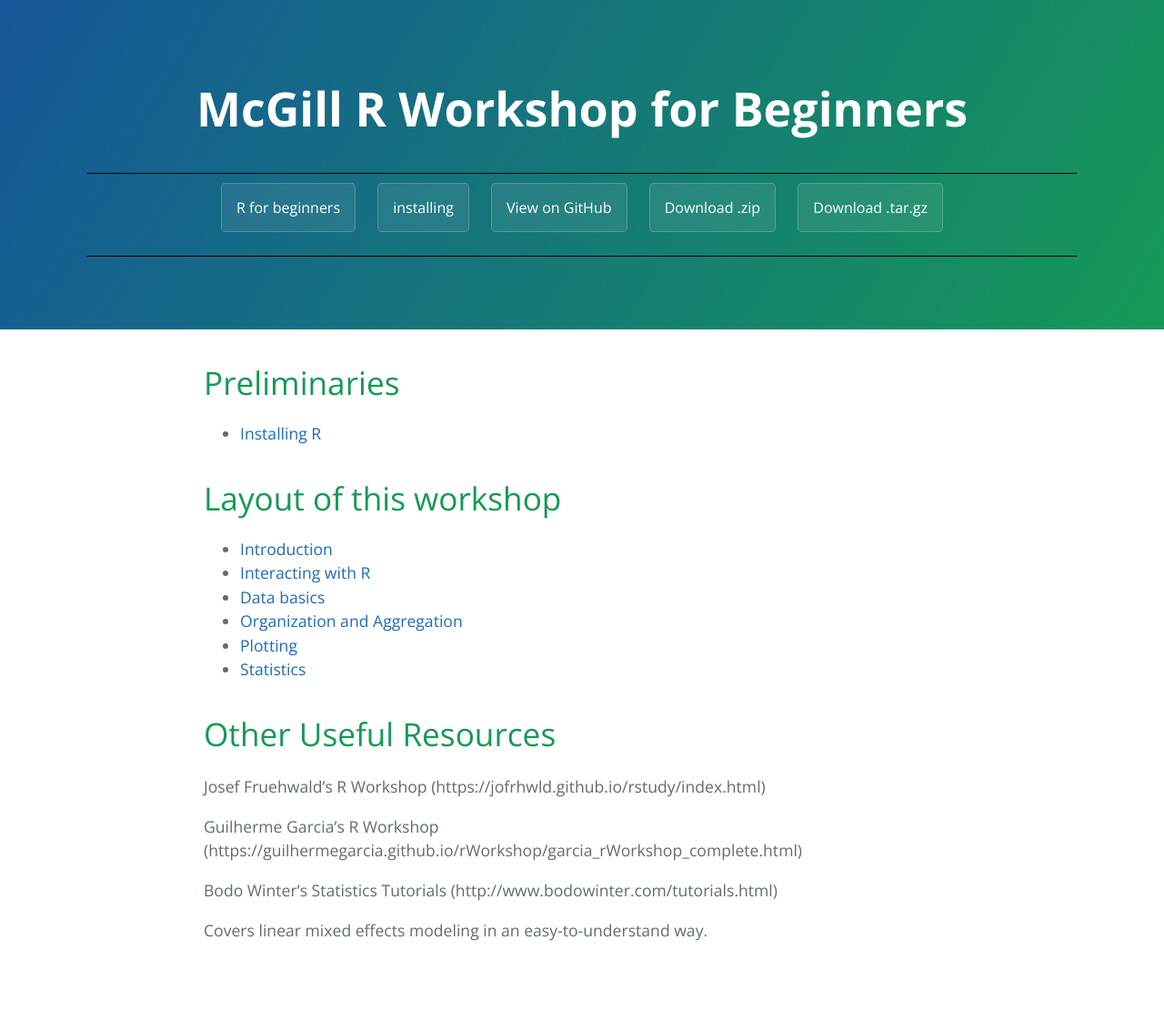
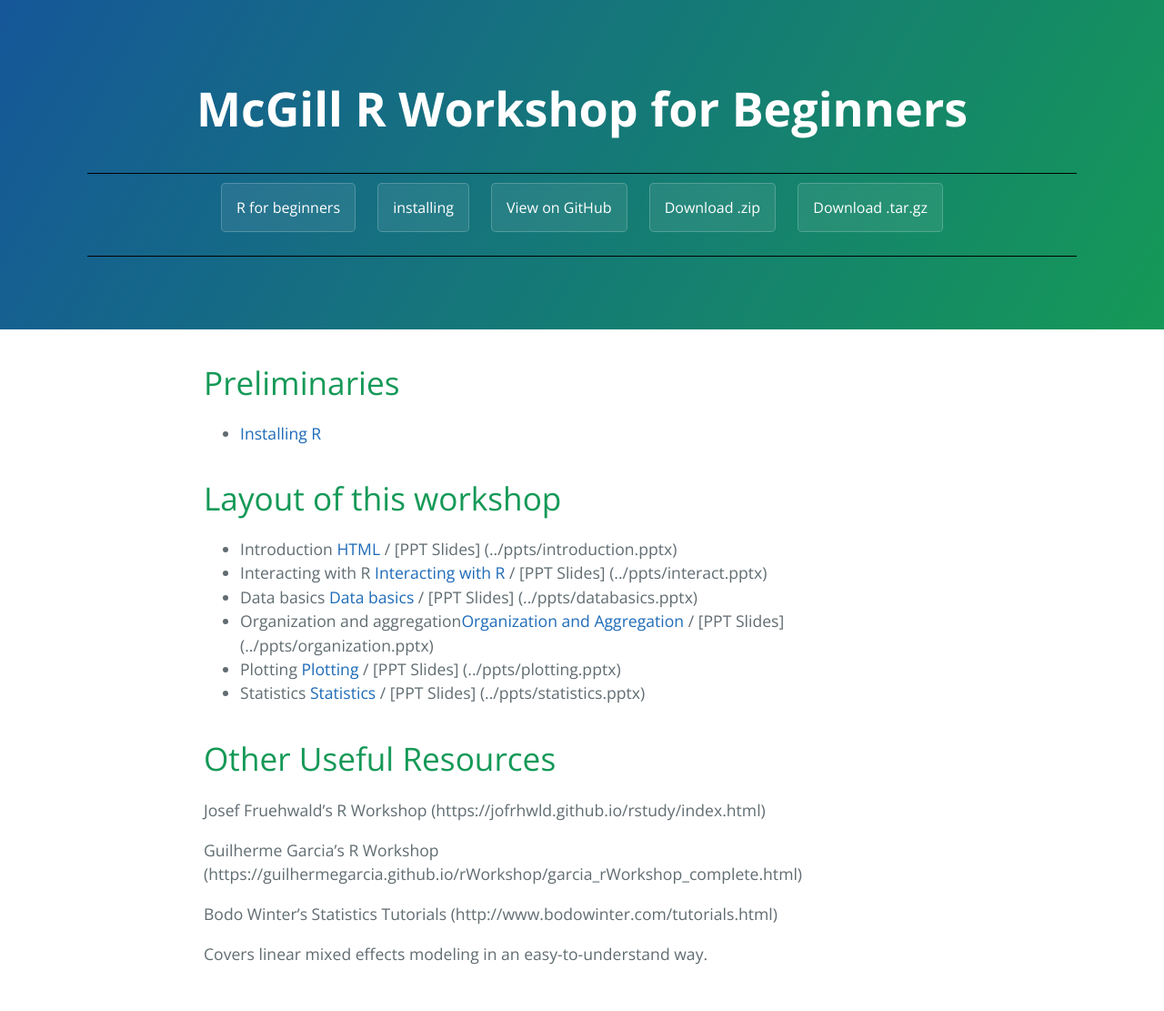
Before and after one commit to jasongullifer/rworkshop, a Jekyll site: the page built from docs/index.md, in a window 1280 px wide. Shown: the whole page at 91% size. Built offline with Jekyll 4.4.1, drawn with Linux system fonts in a browser that asks for light colours; before the commit the page ends 1085 px from its top, so only the background shows below that.

Commit message:
link ppts

```diff
--- a/docs/index.md
+++ b/docs/index.md
@@ -11,12 +11,12 @@
 Layout of this workshop
 =======================
 
-- [Introduction](introduction.html)
-- [Interacting with R](interact.html)
-- [Data basics](databasics.html)
-- [Organization and Aggregation](organization.html)
-- [Plotting](plotting.html)
-- [Statistics](statistics.html)
+- Introduction [HTML](introduction.html) / [PPT Slides] (../ppts/introduction.pptx)
+- Interacting with R [Interacting with R](interact.html) / [PPT Slides] (../ppts/interact.pptx)
+- Data basics [Data basics](databasics.html) / [PPT Slides] (../ppts/databasics.pptx)
+- Organization and aggregation[Organization and Aggregation](organization.html) / [PPT Slides] (../ppts/organization.pptx)
+- Plotting [Plotting](plotting.html) / [PPT Slides] (../ppts/plotting.pptx)
+- Statistics [Statistics](statistics.html) / [PPT Slides] (../ppts/statistics.pptx)
 
 Other Useful Resources
 ======================
```
